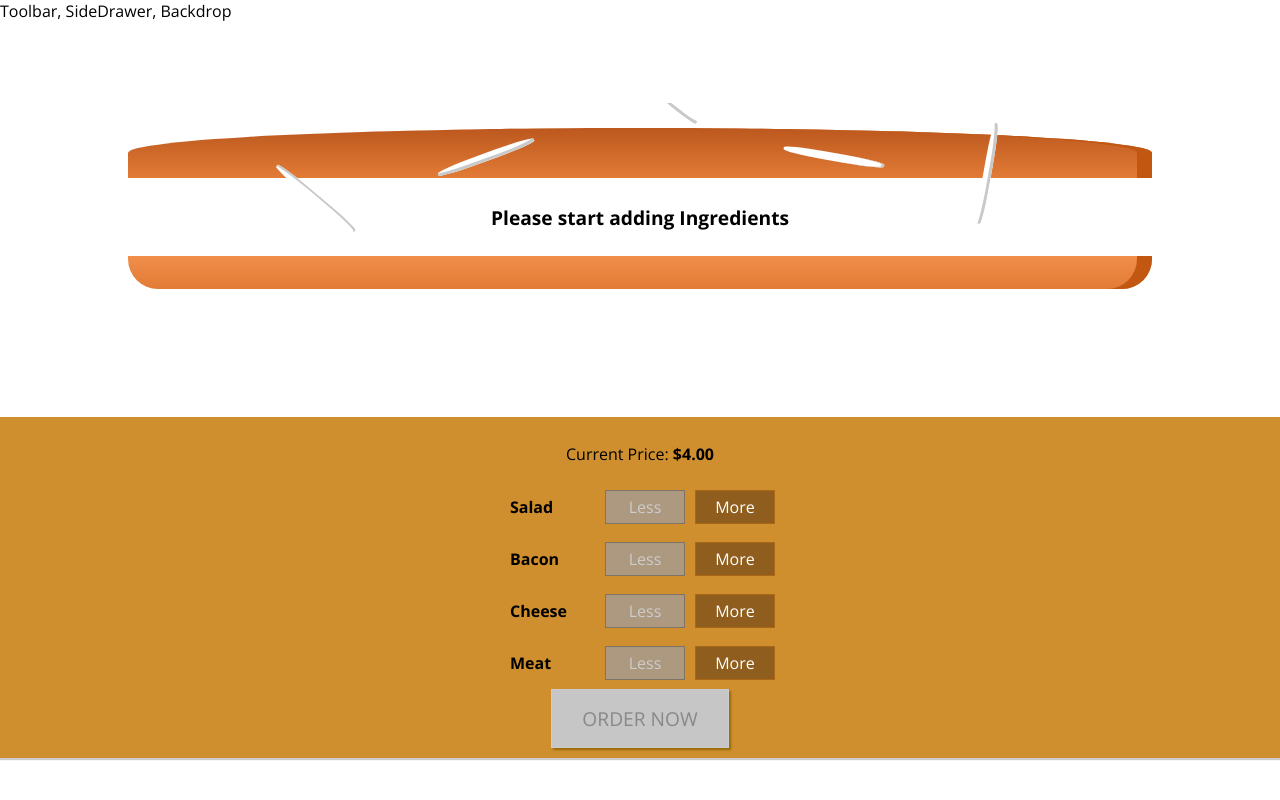
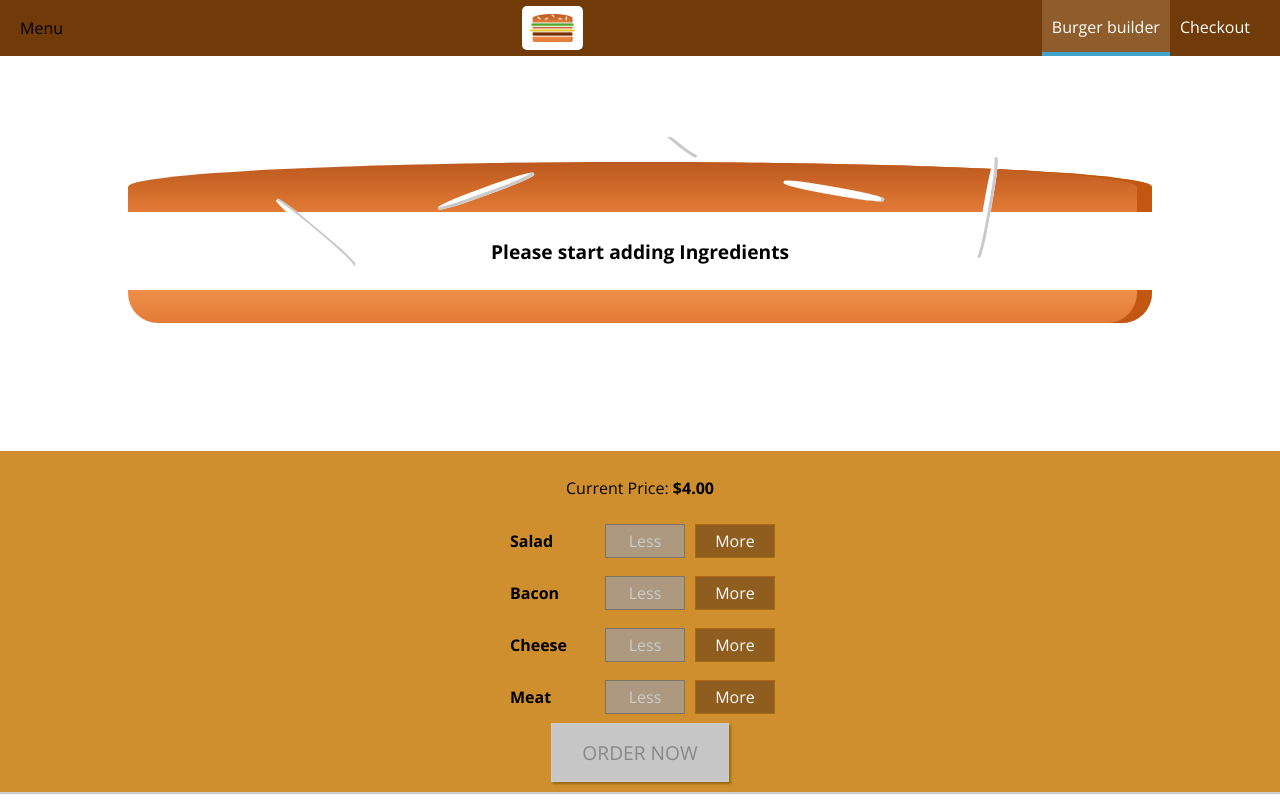
Before and after one commit to OmarHegazi94/React-Complete-Guide, a React (Create React App) app: page / in a window 1280 px wide. Built offline with nearby package versions, Linux system fonts and the light colour scheme.

Commit message:
navbar componenets

```diff
--- a/src/components/Layout/Layout.jsx
+++ b/src/components/Layout/Layout.jsx
@@ -1,11 +1,12 @@
 import React from "react";
 import Aux from "../../hoc/Auxiliraly";
+import Toolbar from "../Navigation/Toolbar/Toolbar.jsx";
 import classes from "./Layout.module.css";
 
 function Layout(props) {
   return (
     <Aux>
-      <div>Toolbar, SideDrawer, Backdrop</div>
+      <Toolbar />
       <main className={classes.Content}>{props.children}</main>
     </Aux>
   );
--- a/src/components/Layout/Layout.module.css
+++ b/src/components/Layout/Layout.module.css
@@ -1,5 +1,5 @@
 .Content {
-  margin-top: 16px;
+  margin-top: 72px;
 }
 
 main {
--- /dev/null
+++ b/src/components/Logo/Logo.jsx
@@ -0,0 +1,13 @@
+import React from "react";
+import burgerLogo from "../../assets/images/burger-logo.png";
+import classes from "./Logo.module.css";
+
+function Logo(props) {
+  return (
+    <div className={classes.Logo}>
+      <img src={burgerLogo} alt="logo" />
+    </div>
+  );
+}
+
+export default Logo;
--- /dev/null
+++ b/src/components/Logo/Logo.module.css
@@ -0,0 +1,11 @@
+.Logo {
+  background-color: white;
+  padding: 8px;
+  height: 80%;
+  box-sizing: border-box;
+  border-radius: 5px;
+}
+
+.Logo img {
+  height: 100%;
+}
--- /dev/null
+++ b/src/components/Navigation/NavigationItems/NavigationItem/NavigationItem.jsx
@@ -0,0 +1,14 @@
+import React from "react";
+import classes from "./NavigationItem.module.css";
+
+function NavigationItems(props) {
+  return (
+    <li className={classes.NavigationItem}>
+      <a href={props.link} className={props.active ? classes.active : null}>
+        {props.children}
+      </a>
+    </li>
+  );
+}
+
+export default NavigationItems;
--- /dev/null
+++ b/src/components/Navigation/NavigationItems/NavigationItem/NavigationItem.module.css
@@ -0,0 +1,25 @@
+.NavigationItem {
+  margin: 0;
+  box-sizing: border-box;
+  display: flex;
+  height: 100%;
+  align-items: center;
+}
+
+.NavigationItem a {
+  color: white;
+  text-decoration: none;
+  height: 100%;
+  padding: 16px 10px;
+  border-bottom: 4px solid transparent;
+  box-sizing: border-box;
+  display: block;
+}
+
+.NavigationItem a:hover,
+.NavigationItem a:active,
+.NavigationItem a.active {
+  background-color: #8f5c2c;
+  border-bottom: 4px solid #40a4c8;
+  color: white;
+}
--- /dev/null
+++ b/src/components/Navigation/NavigationItems/NavigationItems.jsx
@@ -0,0 +1,16 @@
+import React from "react";
+import classes from "./NavigationItems.module.css";
+import NavigationItem from "./NavigationItem/NavigationItem.jsx";
+
+function NavigationItems() {
+  return (
+    <ul className={classes.NavigationItems}>
+      <NavigationItem link="/" active>
+        Burger builder
+      </NavigationItem>
+      <NavigationItem link="/">Checkout</NavigationItem>
+    </ul>
+  );
+}
+
+export default NavigationItems;
--- /dev/null
+++ b/src/components/Navigation/NavigationItems/NavigationItems.module.css
@@ -0,0 +1,8 @@
+.NavigationItems {
+  margin: 0;
+  padding: 0;
+  list-style: none;
+  display: flex;
+  align-items: center;
+  height: 100%;
+}
--- /dev/null
+++ b/src/components/Navigation/Toolbar/Toolbar.jsx
@@ -0,0 +1,18 @@
+import React from "react";
+import Logo from "../../Logo/Logo";
+import classes from "./Toolbar.module.css";
+import NavigationItems from "../NavigationItems/NavigationItems.jsx";
+
+const Toolbar = (props) => {
+  return (
+    <header className={classes.Toolbar}>
+      <div>Menu</div>
+      <Logo />
+      <nav>
+        <NavigationItems />
+      </nav>
+    </header>
+  );
+};
+
+export default Toolbar;
--- /dev/null
+++ b/src/components/Navigation/Toolbar/Toolbar.module.css
@@ -0,0 +1,18 @@
+.Toolbar {
+  height: 56px;
+  width: 100%;
+  position: fixed;
+  top: 0;
+  left: 0;
+  background-color: #703b09;
+  display: flex;
+  justify-content: space-between;
+  align-items: center;
+  padding: 0 20px;
+  box-sizing: border-box;
+  z-index: 90;
+}
+
+.Toolbar nav {
+  height: 100%;
+}
```
Also changed, not shown: src/assets/images/burger-logo.png (added).
